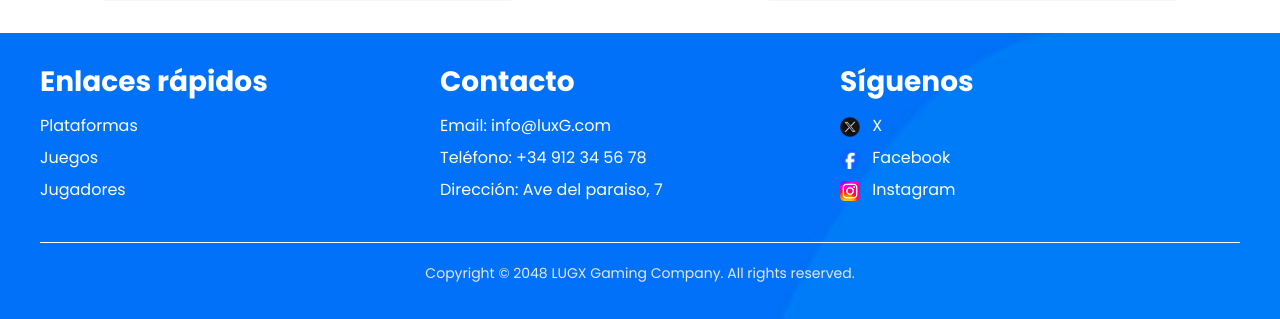
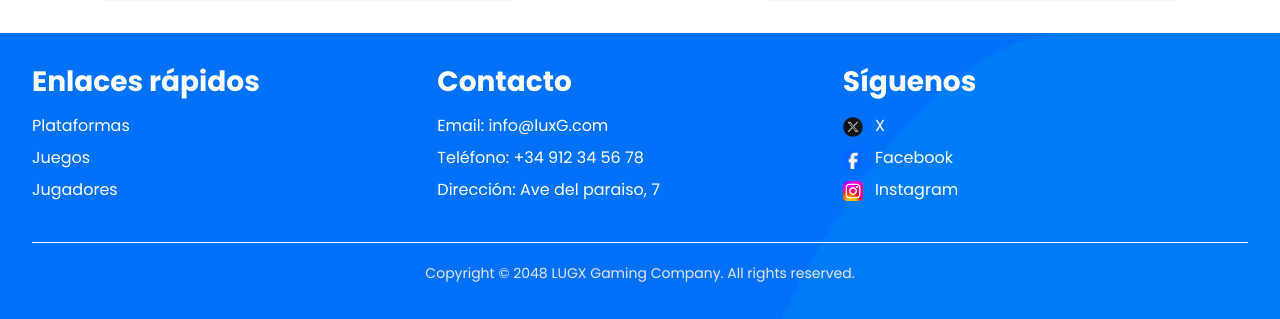
Before and after one commit to gaizkaOrtiz11/PlataformaJuegos-IW, a Django app: page /plataformas/ in a window 1280 px wide. Shown: the part 4423-4742 px from the top of the page. Run offline with Django 5.2, Linux system fonts and the light colour scheme; some libraries are stand-ins or nearby versions.

Commit message:
Footer responsive

```diff
--- a/PlataformaJuegos_Project/PlataformaJuegos_App/static/css/templatemo-lugx-gaming.css
+++ b/PlataformaJuegos_Project/PlataformaJuegos_App/static/css/templatemo-lugx-gaming.css
@@ -1115,19 +1115,20 @@ footer {
   min-height: 150px;
   padding: 2rem 0;
   margin-top: 2rem;
-  min-width: 1200px;
+  width: 100%;
 }
 
 .footer-container {
-  width: 1200px;
+  width: 100%;
   margin: 0 auto;
   display: flex;
   justify-content: space-between;
   flex-wrap: wrap;
+  padding: 0 2rem;
 }
 
 .footer-section {
-  flex: 1;
+  flex: 1 1 250px;
   min-width: 200px;
   margin-bottom: 1rem;
 }
```
